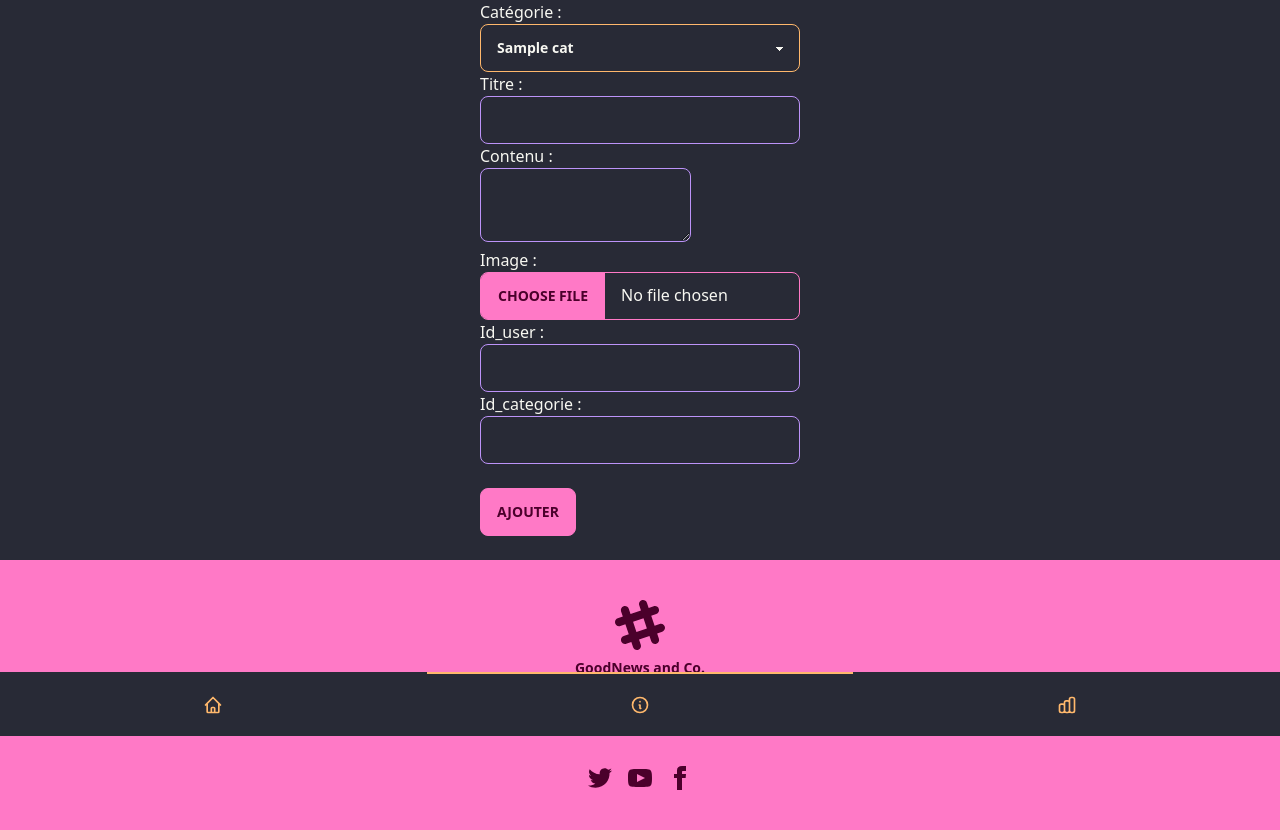
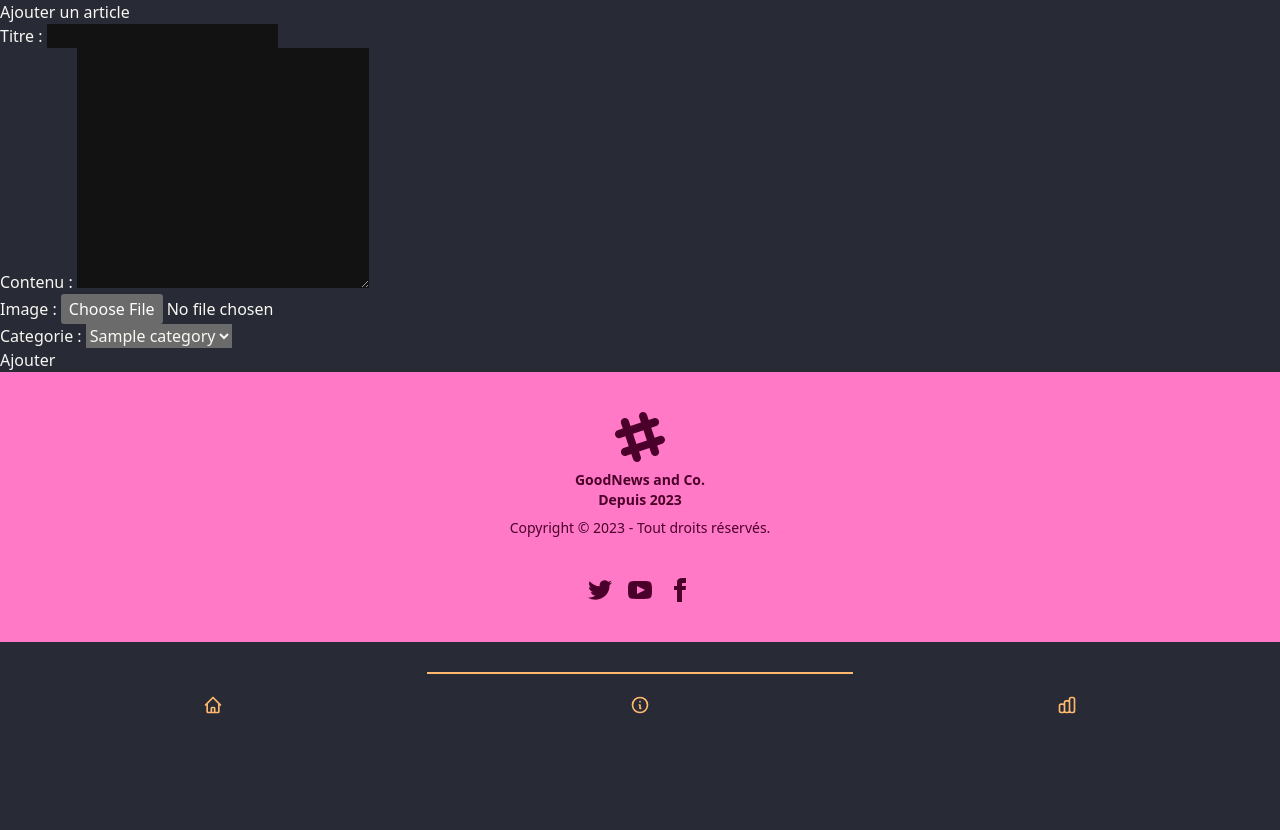
Before and after one commit to sibelckya/goodNews, a PHP site: the page made by view/ajouterUnArticle.php in a window 1280 px wide. Shown: the part 64-894 px from the top of the page. After the commit the page ends 778 px from the top, so only its background shows below. Run offline with PHP 8.4, Linux system fonts and the light colour scheme; the template is opened without the code that fills it: most values are stand-ins (such as "Sample title", 1, 10 or a date in 2020); some libraries are stand-ins or nearby versions.

Commit message:
Add files via upload

```diff
--- a/view/ajouterUnArticle.php
+++ b/view/ajouterUnArticle.php
@@ -1,35 +1,19 @@
+<h1>Ajouter un article</h1>
 
-<div class="flex justify-center ...">
-    <form action="" method="POST">
-        Catégorie :
-        <select name="idCategorie" class="select select-accent w-full max-w-xs">
+<form action="" method="post" enctype="multipart/form-data">
 
+    Titre : <input type="text" name="titre" id="titre"><br>
+    Contenu : <textarea name="contenu" id="contenu" cols="30" rows="10"></textarea><br>
+    Image : <input type="file" name="image" id="image"><br>
 
-            <?php foreach ($cats as $categorie) { ?>
-
-                <option value="<?= $categorie['idCategorie'] ?>"><?= $categorie['nom'] ?></option>
-
-            <?php } ?>
-
-        </select>
-        <br>
-        Titre : <br>
-        <input type="text" name="titre" class="input input-bordered input-secondary w-full max-w-xs">
-        <br>
-        Contenu : <br>
-        <textarea name="contenu" class="textarea textarea-secondary"></textarea>
-        <br>
-        Image : <br>
-        <input type="file" name="image" class="file-input file-input-bordered file-input-primary w-full max-w-xs">
-
-        <br>Id_user :<br>
-        <input type="id" name="id_user" class="input input-bordered input-secondary w-full max-w-xs">
-
-        <br>Id_categorie :<br>
-        <input type="id" name="id_categorie" class="input input-bordered input-secondary w-full max-w-xs">
-        <br> <br>
-        <button class="btn btn-primary">Ajouter</button>
-        <br> <br>
-
-    </form>
-</div>
+    Categorie :
+    <select name="id_categorie">
+        <?php foreach ($categories as $categorie) { ?>
+            <option value="<?= $categorie['idCategorie'] ?>">
+                <?= $categorie['nom'] ?>
+            </option>
+        <?php } ?>
+    </select>
+    <br>
+    <button>Ajouter</button>
+</form>
```
Also changed, not shown: view/formDeleteArticle.php (added, +8 -0 lines).
